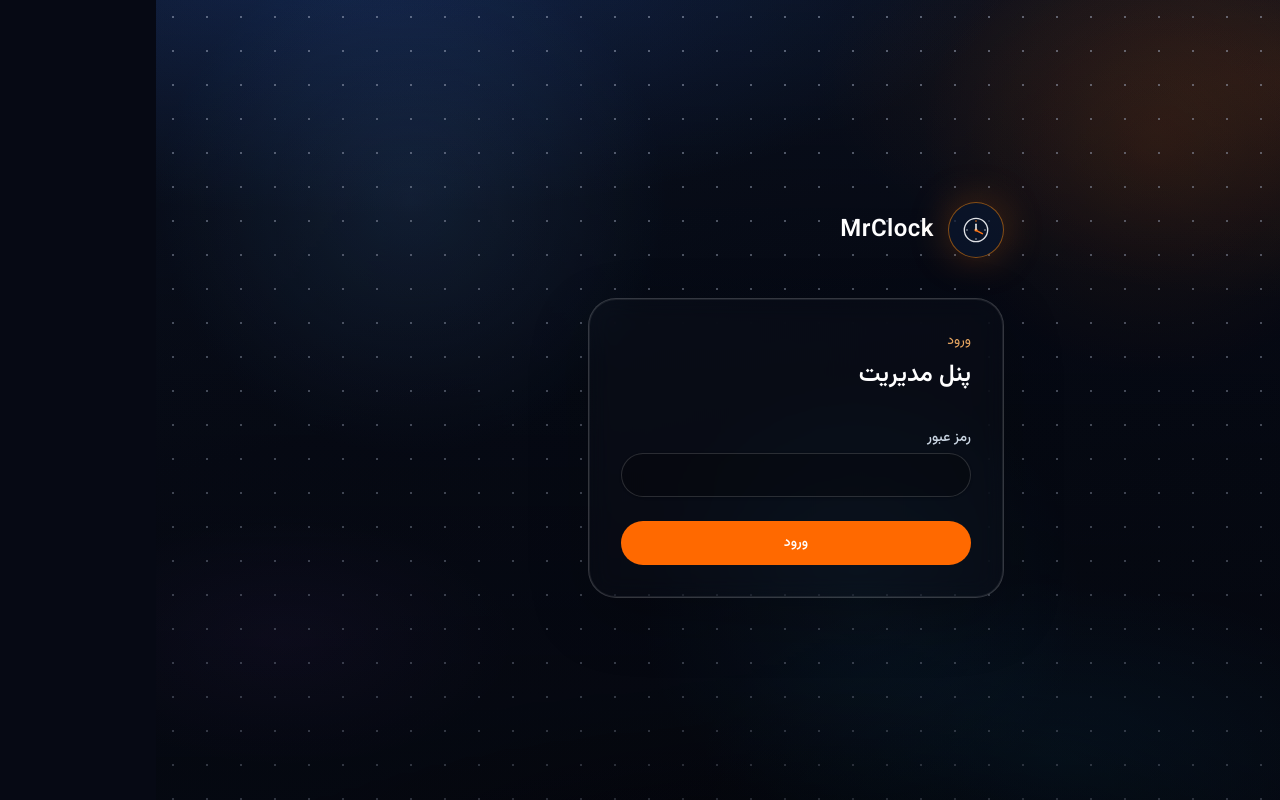
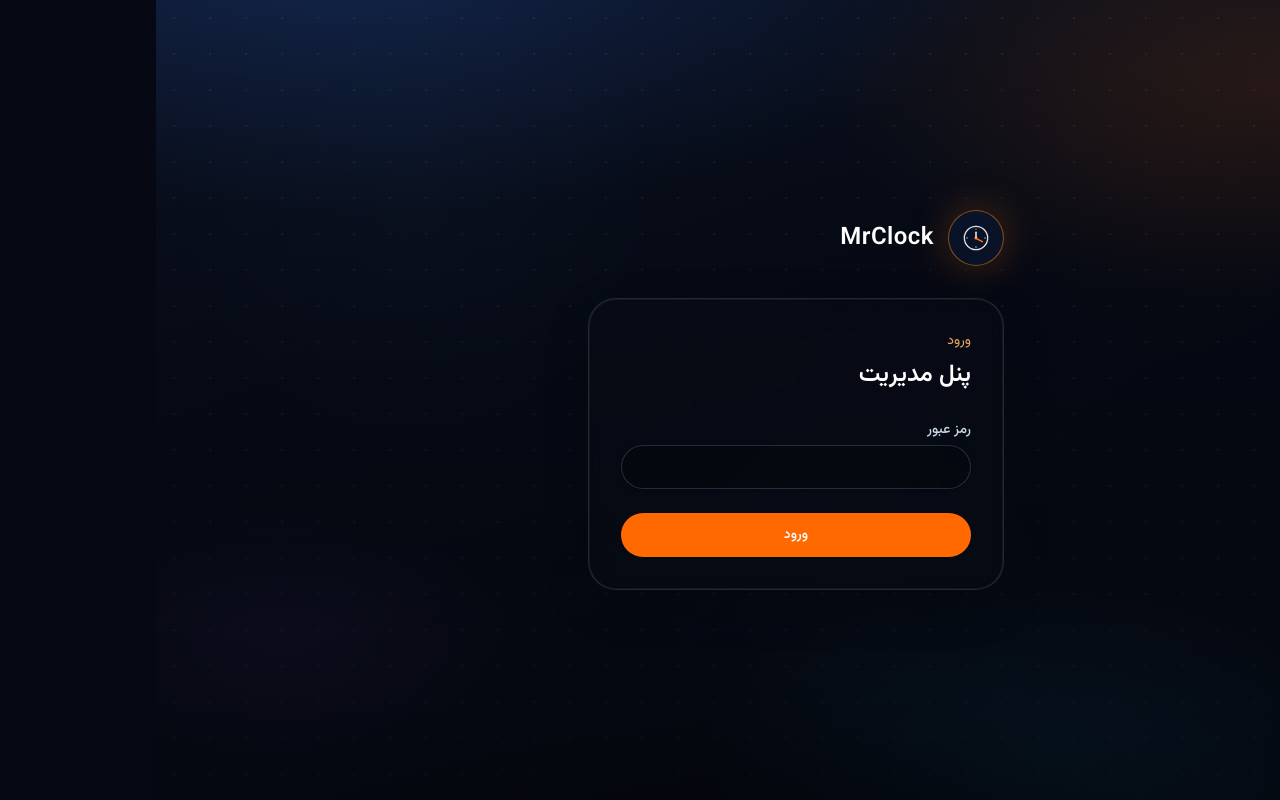
Before and after one commit to Mrclocks/DonatePage, a Next.js app: page /admin/login in a window 1280 px wide. Built offline with nearby package versions, Linux system fonts and the light colour scheme.

Commit message:
Polish UI spacing, drop header caption, soften atmosphere
Remove the MrClock header caption, lighten the background star dots,
reduce glass-card frost/blur, and normalize 8px spacing across home,
admin, login, and success surfaces.

Co-authored-by: Mr.Clock <Mrclocks@users.noreply.github.com>

```diff
--- a/src/app/admin/login/page.tsx
+++ b/src/app/admin/login/page.tsx
@@ -44,10 +44,10 @@ export default function AdminLoginPage() {
   }
 
   return (
-    <main className="mx-auto flex min-h-screen w-full max-w-md flex-col justify-center gap-10 px-4 py-10">
+    <main className="mx-auto flex min-h-screen w-full max-w-md flex-col justify-center gap-8 px-4 py-10">
       <BrandMark href="/" large />
       <GlassCard>
-        <div className="mb-10 flex flex-col gap-2">
+        <div className="mb-8 flex flex-col gap-2">
           <p className="text-sm text-orange-300/90">ورود</p>
           <h1 className="text-2xl font-semibold text-white">پنل مدیریت</h1>
         </div>
--- a/src/app/globals.css
+++ b/src/app/globals.css
@@ -34,20 +34,20 @@ body {
   background-attachment: fixed;
 }
 
-/* Atmospheric night field + visible dotted stars */
+/* Soft dotted star field — kept deliberately faint */
 body::before {
   content: "";
   pointer-events: none;
   position: fixed;
   inset: 0;
   z-index: 0;
-  opacity: 0.85;
+  opacity: 0.35;
   background-image:
-    radial-gradient(circle, rgba(210, 220, 245, 0.55) 0.85px, transparent 1.15px),
-    radial-gradient(circle at 20% 25%, rgba(96, 165, 250, 0.18), transparent 22%),
-    radial-gradient(circle at 78% 18%, rgba(249, 115, 22, 0.14), transparent 20%),
-    radial-gradient(circle at 55% 75%, rgba(56, 189, 248, 0.1), transparent 25%);
-  background-size: 34px 34px, 100% 100%, 100% 100%, 100% 100%;
+    radial-gradient(circle, rgba(210, 220, 245, 0.28) 0.65px, transparent 1px),
+    radial-gradient(circle at 20% 25%, rgba(96, 165, 250, 0.1), transparent 22%),
+    radial-gradient(circle at 78% 18%, rgba(249, 115, 22, 0.08), transparent 20%),
+    radial-gradient(circle at 55% 75%, rgba(56, 189, 248, 0.06), transparent 25%);
+  background-size: 36px 36px, 100% 100%, 100% 100%, 100% 100%;
   background-position: 0 0, center, center, center;
 }
 
--- a/src/app/success/page.tsx
+++ b/src/app/success/page.tsx
@@ -12,7 +12,7 @@ export default async function SuccessPage({
   const params = await searchParams;
 
   return (
-    <main className="mx-auto flex min-h-screen w-full max-w-lg flex-col justify-center gap-10 px-4 py-10">
+    <main className="mx-auto flex min-h-screen w-full max-w-lg flex-col justify-center gap-8 px-4 py-10">
       <BrandMark />
       <GlassCard className="flex flex-col gap-6 text-center">
         <AlertBox variant="success" title="ممنون از حمایتت">
--- a/src/components/admin-panel.tsx
+++ b/src/components/admin-panel.tsx
@@ -255,7 +255,7 @@ export function AdminPanel() {
   }
 
   return (
-    <div className="mx-auto flex w-full max-w-5xl flex-col gap-8 px-4 py-10 md:px-8 md:py-14">
+    <div className="mx-auto flex w-full max-w-5xl flex-col gap-8 px-4 py-10 md:px-8 md:py-12">
       <div className="flex items-center justify-between gap-4">
         <BrandMark href="/" large />
         <Button variant="outline" onClick={logout} disabled={pending}>
@@ -268,10 +268,10 @@ export function AdminPanel() {
       ) : null}
 
       <GlassCard
-        className="flex flex-col gap-6"
         title={editingId ? "ویرایش هدف" : "ایجاد هدف جدید"}
-        icon={<Target className="h-6 w-6" strokeWidth={2.25} />}
+        icon={<Target className="h-5 w-5" strokeWidth={2.25} />}
       >
+        <div className="flex flex-col gap-6">
           <AlertBox variant="info" title="چند کمپین همزمان">
             می‌توانید چند کمپین را هم‌زمان فعال کنید. «حمایت عمومی» همیشه باز است و قابل حذف نیست.
           </AlertBox>
@@ -322,12 +322,12 @@ export function AdminPanel() {
               </Button>
             </div>
           </div>
+        </div>
       </GlassCard>
 
       <GlassCard
-        className="flex flex-col gap-6"
         title="اهداف قبلی و جاری"
-        icon={<ListOrdered className="h-6 w-6" strokeWidth={2.25} />}
+        icon={<ListOrdered className="h-5 w-5" strokeWidth={2.25} />}
       >
         <div className="overflow-x-auto">
           <table className="w-full min-w-[720px] border-separate border-spacing-y-3 text-sm">
@@ -455,10 +455,10 @@ export function AdminPanel() {
       </GlassCard>
 
       <GlassCard
-        className="flex flex-col gap-6"
         title="امنیت و مسیر ورود"
-        icon={<KeyRound className="h-6 w-6" strokeWidth={2.25} />}
+        icon={<KeyRound className="h-5 w-5" strokeWidth={2.25} />}
       >
+        <div className="flex flex-col gap-6">
           <div className="grid gap-6 md:grid-cols-3">
             <div className="flex flex-col gap-2">
               <Label htmlFor="current-pass">رمز فعلی</Label>
@@ -495,14 +495,14 @@ export function AdminPanel() {
             تغییر رمز ادمین
           </Button>
 
-        <div className="border-t border-white/10 pt-8">
+          <div className="border-t border-white/10 pt-6">
             <div className="mb-4 flex items-center gap-2 text-sm text-slate-400">
               <Link2 className="h-4 w-4 text-orange-300" />
               مسیر فعلی لاگین:{" "}
               <span className="font-medium text-orange-200">/{adminPath}</span>
             </div>
             <div className="flex flex-col gap-4 sm:flex-row sm:items-end">
-            <div className="w-full space-y-2.5 sm:max-w-sm">
+              <div className="flex w-full flex-col gap-2 sm:max-w-sm">
                 <Label htmlFor="admin-path">مسیر جدید (بدون /)</Label>
                 <Input
                   id="admin-path"
@@ -529,13 +529,14 @@ export function AdminPanel() {
               . برای اعمال کامل روی سرور، یک‌بار ریستارت کنید.
             </p>
           </div>
+        </div>
       </GlassCard>
 
       <GlassCard
-        className="flex flex-col gap-6"
         title="تنظیمات تلگرام"
-        icon={<Send className="h-6 w-6" strokeWidth={2.25} />}
+        icon={<Send className="h-5 w-5" strokeWidth={2.25} />}
       >
+        <div className="flex flex-col gap-6">
           <div className="flex flex-wrap items-center justify-end gap-3">
             <span
               className={`inline-flex items-center gap-2 rounded-full border px-3 py-1 text-xs ${
@@ -609,6 +610,7 @@ export function AdminPanel() {
               </Button>
             </div>
           </div>
+        </div>
       </GlassCard>
     </div>
   );
--- a/src/components/brand-mark.tsx
+++ b/src/components/brand-mark.tsx
@@ -5,16 +5,16 @@ export function BrandMark({
   href = "/",
   className,
   large = false,
-  caption,
 }: {
   href?: string;
   className?: string;
   large?: boolean;
-  caption?: string;
 }) {
   return (
-    <div className={cn("inline-flex flex-col gap-2", className)}>
-      <Link href={href} className="inline-flex items-center gap-3.5">
+    <Link
+      href={href}
+      className={cn("inline-flex items-center gap-3.5", className)}
+    >
       <span
         className={cn(
           "relative flex items-center justify-center rounded-full border border-orange-400/50 bg-[#0b1730]/70 shadow-[0_0_40px_rgba(249,115,22,0.28)]",
@@ -62,16 +62,5 @@ export function BrandMark({
         MrClock
       </span>
     </Link>
-      {caption ? (
-        <p
-          className={cn(
-            "text-sm leading-6 text-slate-400",
-            large ? "ps-[4.375rem]" : "ps-[3.875rem]",
-          )}
-        >
-          {caption}
-        </p>
-      ) : null}
-    </div>
   );
 }
--- a/src/components/donate-form.tsx
+++ b/src/components/donate-form.tsx
@@ -118,10 +118,10 @@ export function DonateForm({
                 type="button"
                 onClick={() => setTargetId(dest.id)}
                 className={cn(
-                  "rounded-2xl border px-4 py-4 text-right transition",
+                  "rounded-2xl border px-4 py-3.5 text-right transition",
                   active
                     ? "border-orange-400/50 bg-orange-500/15 shadow-[0_0_28px_rgba(249,115,22,0.18)]"
-                    : "border-white/12 bg-white/5 hover:bg-white/8",
+                    : "border-white/12 bg-white/[0.04] hover:bg-white/[0.06]",
                 )}
               >
                 <div className="flex items-start gap-3">
--- a/src/components/glass-card.tsx
+++ b/src/components/glass-card.tsx
@@ -2,11 +2,12 @@ import { cn } from "@/lib/utils";
 
 /**
  * Spacing contract (8px base):
- * - Card padding: 32px all sides (equal)
- * - Title → content: 40px
+ * - Card padding: 32px
+ * - Title → content: 32px
+ * - Title icon → label: 12px
  * - Section stack: 24px
  * - Label → control: 8px
- * - Item gaps: 12px
+ * - List item gaps: 12px
  */
 export function GlassCard({
   children,
@@ -22,20 +23,20 @@ export function GlassCard({
   return (
     <section
       className={cn(
-        "rounded-[28px] border border-white/18 bg-white/[0.018] p-8 shadow-[0_20px_60px_rgba(0,0,0,0.22)] backdrop-blur-md",
-        "ring-1 ring-inset ring-white/8",
-        "supports-[backdrop-filter]:bg-white/[0.012]",
+        "rounded-[28px] border border-white/12 bg-white/[0.01] p-8 shadow-[0_16px_48px_rgba(0,0,0,0.16)] backdrop-blur-sm",
+        "ring-1 ring-inset ring-white/5",
+        "supports-[backdrop-filter]:bg-white/[0.006]",
         className,
       )}
     >
       {title ? (
-        <div className="mb-10 flex items-center gap-4">
+        <div className="mb-8 flex items-center gap-3">
           {icon ? (
-            <span className="flex h-12 w-12 shrink-0 items-center justify-center rounded-2xl border border-orange-400/35 bg-orange-500/15 text-orange-300 shadow-[0_0_24px_rgba(249,115,22,0.2)]">
+            <span className="flex h-11 w-11 shrink-0 items-center justify-center rounded-2xl border border-orange-400/30 bg-orange-500/12 text-orange-300 shadow-[0_0_20px_rgba(249,115,22,0.16)]">
               {icon}
             </span>
           ) : null}
-          <h2 className="text-xl font-semibold leading-none text-white md:text-[1.35rem]">
+          <h2 className="text-xl font-semibold leading-none text-white md:text-[1.3rem]">
             {title}
           </h2>
         </div>
```
Also changed, not shown: src/app/page.tsx (+20 -16 lines). Lines whose indentation alone changed are shown as unchanged.
